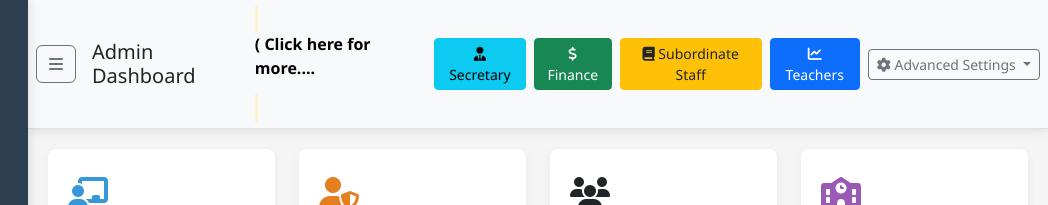
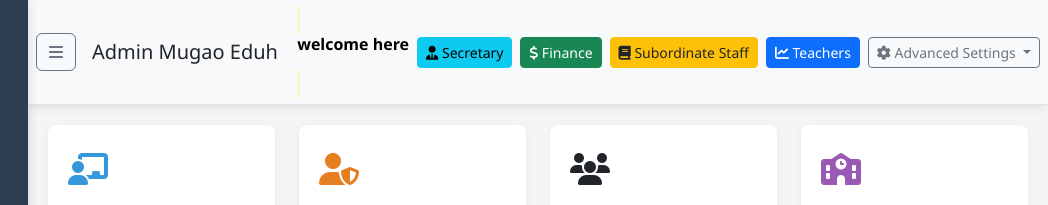
Before and after one commit to edwardmugao/SLA-MANAGEMENT-SYSTEM, a plain HTML site: page index.html in a window 1280 px wide. Shown: the top 205 px of the page, 232-1280 px from the left. Drawn offline with nearby package versions, Linux system fonts and the light colour scheme.

Commit message:
Updated project code with new changes

```diff
--- a/index.html
+++ b/index.html
@@ -74,13 +74,13 @@
         <button class="btn btn-outline-secondary me-3" id="menuToggle">
             <i class="fas fa-bars"></i>
         </button>
-        <b><strong><h1 id="page-title" class="h5 mb-0">Admin Dashboard</h1></strong></b>
+        <b><strong><h1 id="page-title" class="h5 mb-0">Admin Mugao Eduh</h1></strong></b>
     </div>
 
     <!-- Header actions -->
     <div class="header-actions d-flex align-items-center gap-2">
         <!-- Navigation buttons -->
-        <b><mark><p>( Click here for more....</p></mark></b>
+        <b><mark><p> welcome here</p></mark></b>
         <a href="secretary.html" class="btn btn-sm btn-info">
             <i class="fas fa-user-tie"></i> Secretary
         </a>
```
